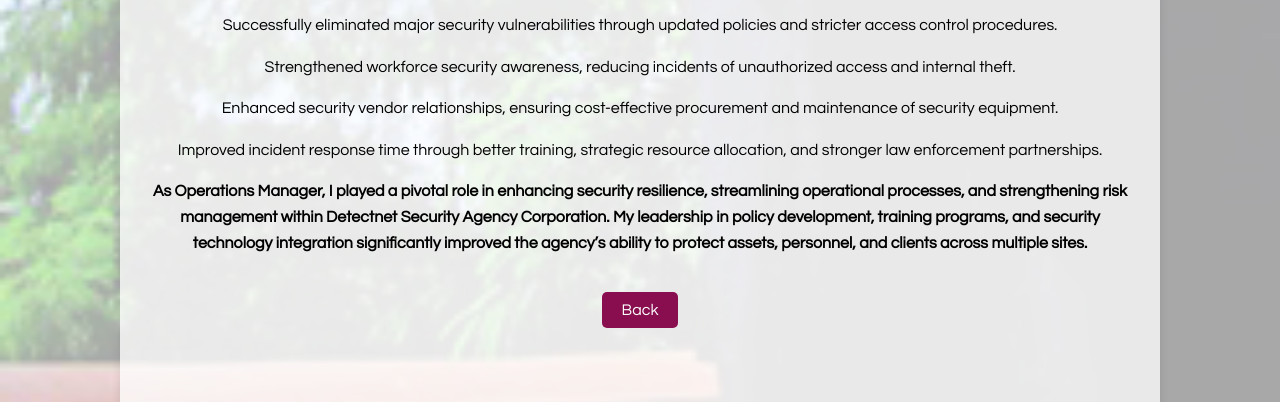
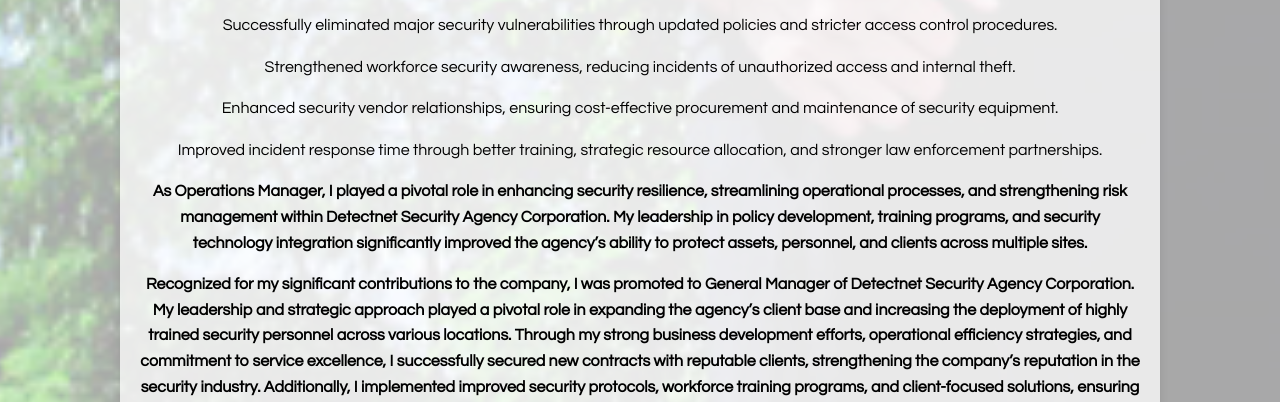
Before and after one commit to jmacaambac/jpmcareer, a plain HTML site: page dsacom.html in a window 1280 px wide. Shown: the part 1745-2147 px from the top of the page. Drawn offline with Linux system fonts and the light colour scheme.

Commit message:
Update dsacom.html

```diff
--- a/dsacom.html
+++ b/dsacom.html
@@ -107,6 +107,7 @@
         <p>Enhanced security vendor relationships, ensuring cost-effective procurement and maintenance of security equipment.</p>
         <p>Improved incident response time through better training, strategic resource allocation, and stronger law enforcement partnerships.</p>
         <p><strong>As Operations Manager, I played a pivotal role in enhancing security resilience, streamlining operational processes, and strengthening risk management within Detectnet Security Agency Corporation. My leadership in policy development, training programs, and security technology integration significantly improved the agency’s ability to protect assets, personnel, and clients across multiple sites.</strong></p>
+        <p><strong>Recognized for my significant contributions to the company, I was promoted to General Manager of Detectnet Security Agency Corporation. My leadership and strategic approach played a pivotal role in expanding the agency’s client base and increasing the deployment of highly trained security personnel across various locations. Through my strong business development efforts, operational efficiency strategies, and commitment to service excellence, I successfully secured new contracts with reputable clients, strengthening the company’s reputation in the security industry. Additionally, I implemented improved security protocols, workforce training programs, and client-focused solutions, ensuring that both existing and new clients received top-tier security services tailored to their needs. My tenure as General Manager was marked by substantial business growth, enhanced operational performance, and a more structured and professionalized security workforce.</strong></p>
         <a href="https://jmacaambac.github.io/jpmcareer/" class="home-button">Back</a>
     </div>
     <div>
```
